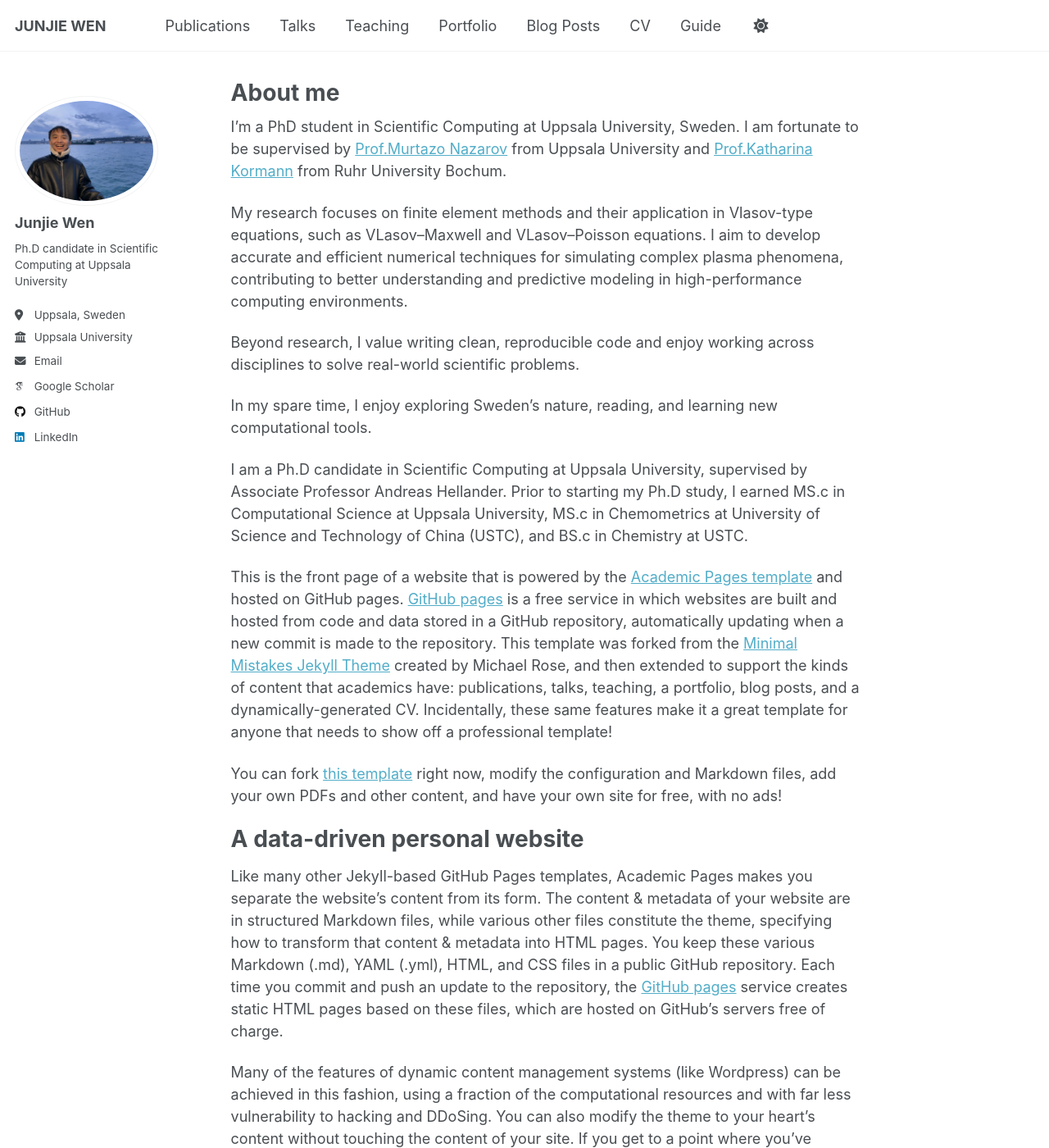
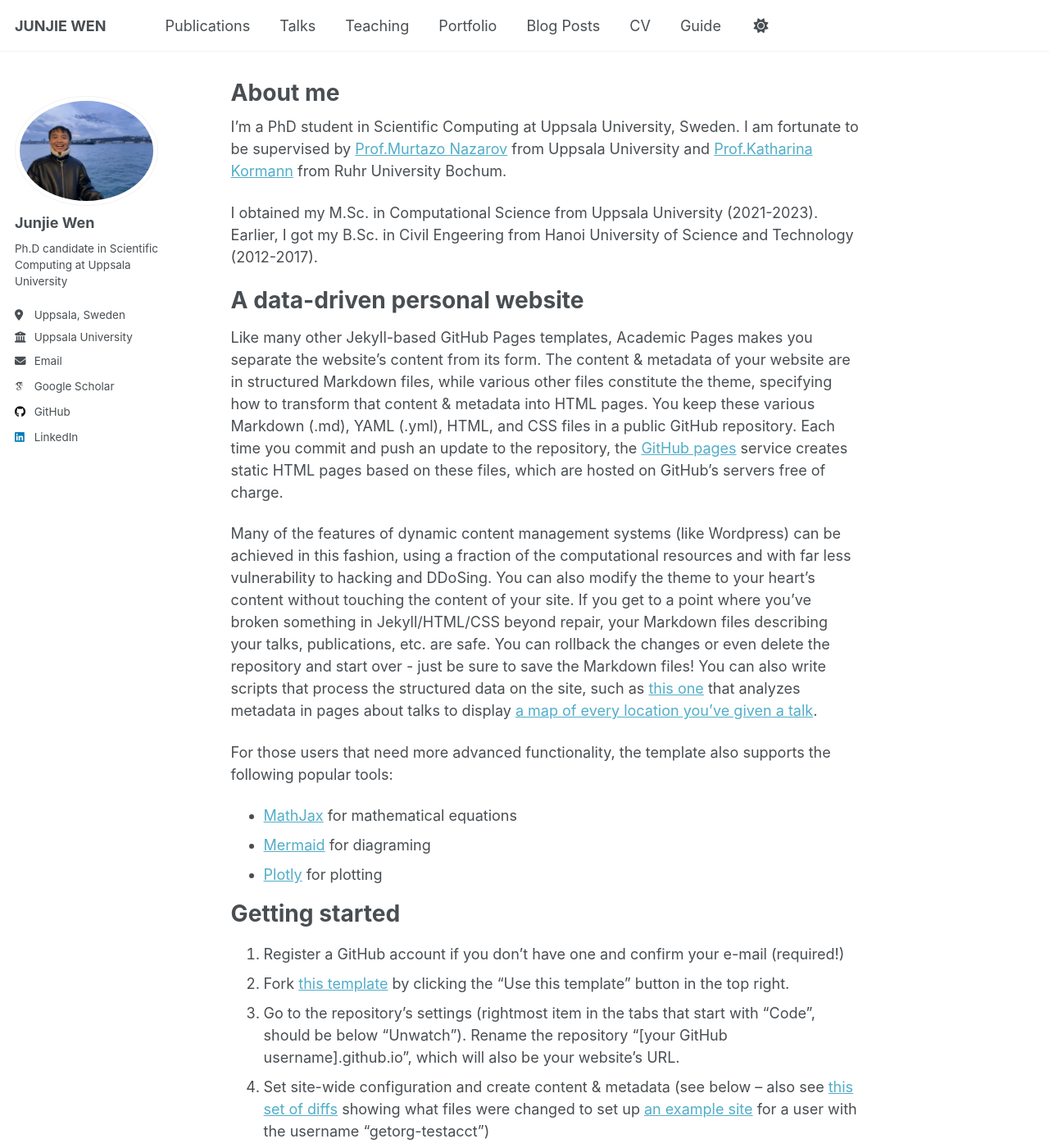
Before and after one commit to WjjSteve/WjjSteve.github.io, a Jekyll site: the page built from _pages/about.md, in a window 1280 px wide and 1400 px high. Shown: the whole window at 82% size. Built offline with Jekyll 4.4.1, drawn with Linux system fonts in a browser that asks for light colours; some web fonts are replaced; a script that is not in the unit is left out.

Commit message:
Update about.md

```diff
--- a/_pages/about.md
+++ b/_pages/about.md
@@ -9,17 +9,7 @@ redirect_from:
 
 I'm a PhD student in Scientific Computing at Uppsala University, Sweden. I am fortunate to be supervised by [Prof.Murtazo Nazarov](https://www.uu.se/kontakt-och-organisation/personal?query=N14-1561) from Uppsala University and [Prof.Katharina Kormann](https://math.ruhr-uni-bochum.de/en/faculty/professorships/numerics/kormann-group/team/prof-dr-katharina-kormann/) from Ruhr University Bo­chum.
 
-My research focuses on finite element methods and their application in Vlasov-type equations, such as VLasov--Maxwell and VLasov--Poisson equations. I aim to develop accurate and efficient numerical techniques for simulating complex plasma phenomena, contributing to better understanding and predictive modeling in high-performance computing environments.
-
-Beyond research, I value writing clean, reproducible code and enjoy working across disciplines to solve real-world scientific problems.
-
-In my spare time, I enjoy exploring Sweden’s nature, reading, and learning new computational tools.
-
-I am a Ph.D candidate in Scientific Computing at Uppsala University, supervised by Associate Professor Andreas Hellander. Prior to starting my Ph.D study, I earned MS.c in Computational Science at Uppsala University, MS.c in Chemometrics at University of Science and Technology of China (USTC), and BS.c in Chemistry at USTC.
-
-This is the front page of a website that is powered by the [Academic Pages template](https://github.com/academicpages/academicpages.github.io) and hosted on GitHub pages. [GitHub pages](https://pages.github.com) is a free service in which websites are built and hosted from code and data stored in a GitHub repository, automatically updating when a new commit is made to the repository. This template was forked from the [Minimal Mistakes Jekyll Theme](https://mmistakes.github.io/minimal-mistakes/) created by Michael Rose, and then extended to support the kinds of content that academics have: publications, talks, teaching, a portfolio, blog posts, and a dynamically-generated CV. Incidentally, these same features make it a great template for anyone that needs to show off a professional template!
-
-You can fork [this template](https://github.com/academicpages/academicpages.github.io) right now, modify the configuration and Markdown files, add your own PDFs and other content, and have your own site for free, with no ads!
+I obtained my M.Sc. in Computational Science from Uppsala University (2021-2023). Earlier, I got my B.Sc. in Civil Engeering from Hanoi University of Science and Technology (2012-2017).
 
 A data-driven personal website
 ======
```
